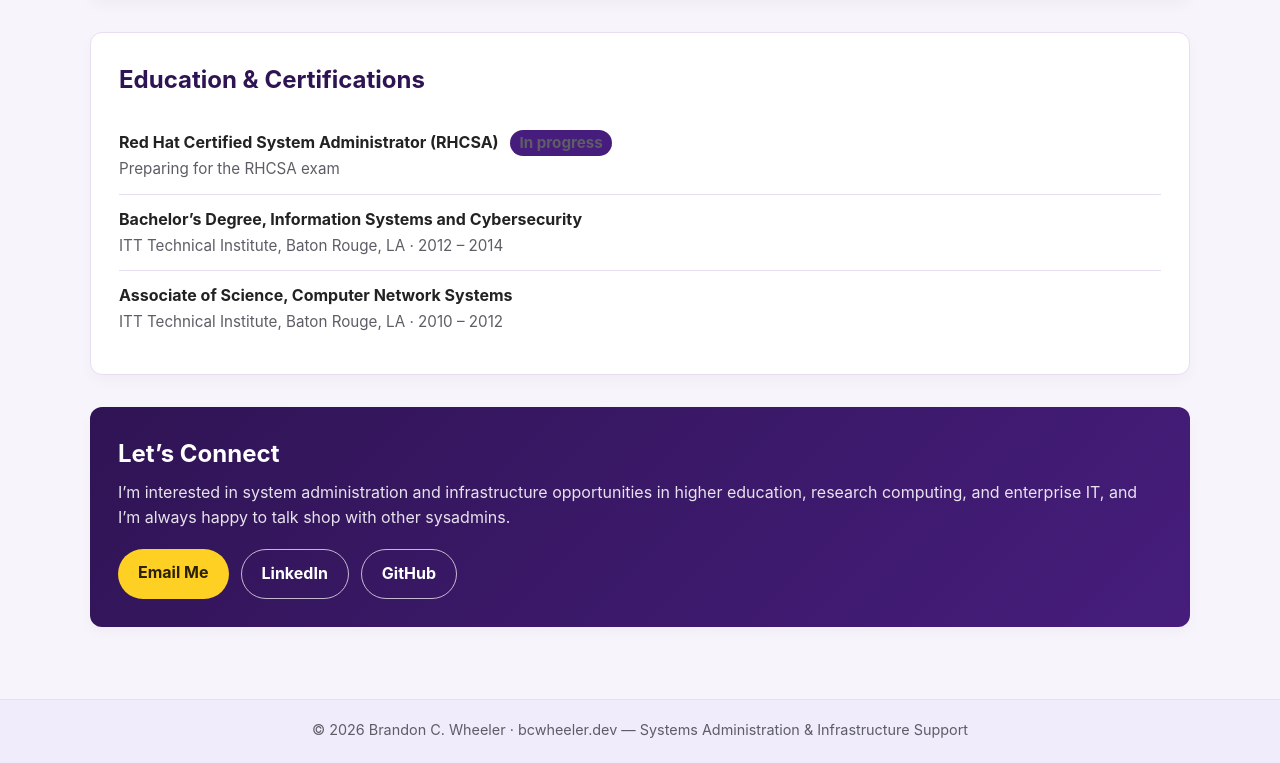
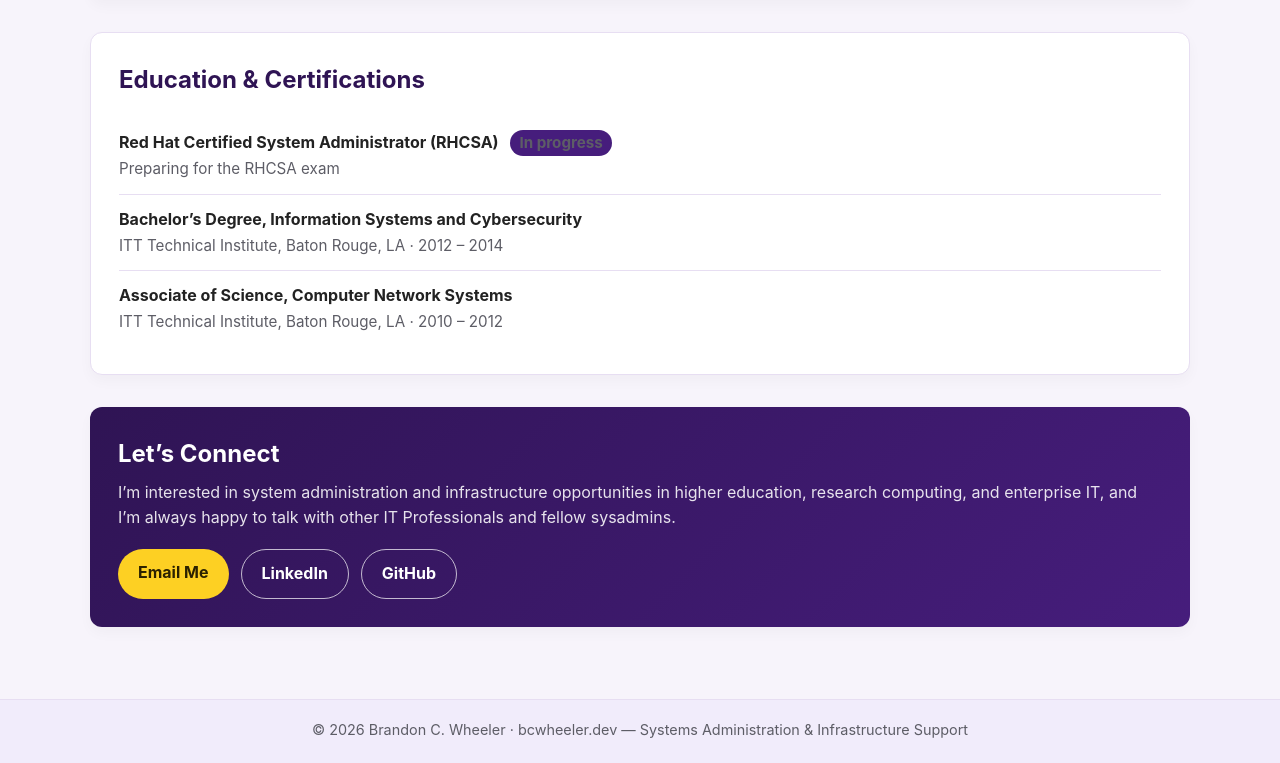
Before and after one commit to bwheeler2/bwheeler2.github.io, a plain HTML site: page index.html in a window 1280 px wide. Shown: the part 5919-6682 px from the top of the page. Drawn offline with Linux system fonts and the light colour scheme.

Commit message:
Update index.html

```diff
--- a/index.html
+++ b/index.html
@@ -904,7 +904,7 @@
       <p>
         I&rsquo;m interested in system administration and infrastructure opportunities in
         higher education, research computing, and enterprise IT, and I&rsquo;m always happy to
-        talk shop with other sysadmins.
+        talk with other IT Professionals and fellow sysadmins.
       </p>
       <div class="contact-links">
         <a class="button" href="mailto:branwheeler85@gmail.com">Email Me</a>
```
